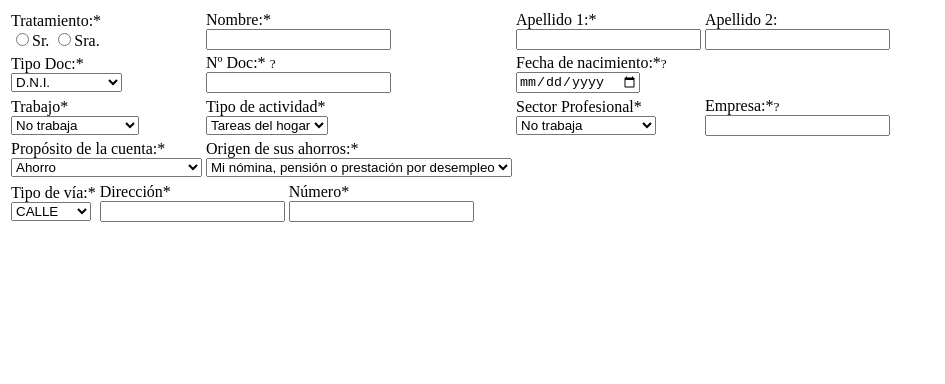
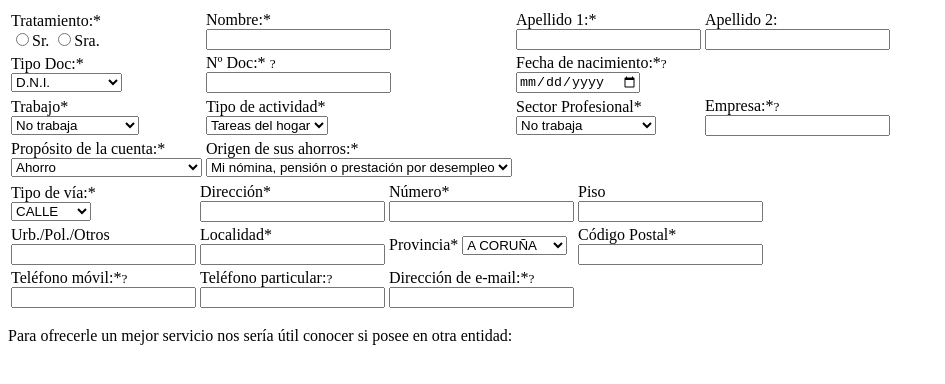
Before and after one commit to Anadoez/Practica11, a plain HTML site: page index.html in a window 1280 px wide. Shown: the whole page, without its empty margins (0-945 px from the left). Drawn offline with Linux system fonts and the light colour scheme.

```diff
--- a/index.html
+++ b/index.html
@@ -164,8 +164,68 @@
                         <input type="numeric" name="numero" required="required">
                     </label>
                 </td>
+                <td>
+                    <label for="piso">
+                        Piso<br>
+                        <input type="text" name="piso">
+                    </label>
+                </td>
+            </tr>
+            <tr>
+                <td>
+                    <label for="urb">
+                        Urb./Pol./Otros<br>
+                        <input type="text" name="urb">
+                    </label>
+                </td>
+                <td>
+                    <label for="localidad">
+                        Localidad*<br>
+                        <input type="text" name="localidad" required="required">
+                    </label>
+                </td>
+                <td>
+                    <label for="provincia">
+                        Provincia*
+                        <select name="provincia" required="required">
+                            <option value="coru">A CORUÑA</option>
+                            <option value="barcelona">BARCELONA</option>
+                            <option value="caceres">CACERES</option>
+                            <option value="granada">GRANADA</option>
+                            <option value="huesca">HUESCA</option>
+                            <option value="valencia">VALENCIA</option>
+                        </select>
+                    </label>
+                </td>
+                <td>
+                    <label for="cp">
+                        Código Postal*<br>
+                        <input type="text" name="cp" required="required">
+                    </label>
+                </td>
+            </tr>
+            <tr>
+                <td>
+                    <label for="movil">
+                        Teléfono móvil:*<small title="Intriduzca su número de teléfono móvil sin espacios. Por ejemplo: 616000000">?</small><br>
+                        <input type="number" name="movil" required="required">
+                    </label>
+                </td>
+                <td>
+                    <label for="tel">
+                        Teléfono particular:<small title="Introduzca su número de teléfono fijo sin espacios. Por ejemplo: 910000000">?</small><br>
+                        <input type="number" name="tel">
+                    </label>
+                </td>
+                <td>
+                    <label for="email">
+                        Dirección de e-mail:*<small title="Introduzca su email. A través de esta dirección nos pondremos en contacto con usted para informarle sobre el estado de su cuenta">?</small><br>
+                        <input type="text" required="required" name="email">
+                    </label>
+                </td>
             </tr>
         </table>
+        <p>Para ofrecerle un mejor servicio nos sería útil conocer si posee en otra entidad:</p>
     </form>
 </body>
 </html>
```
